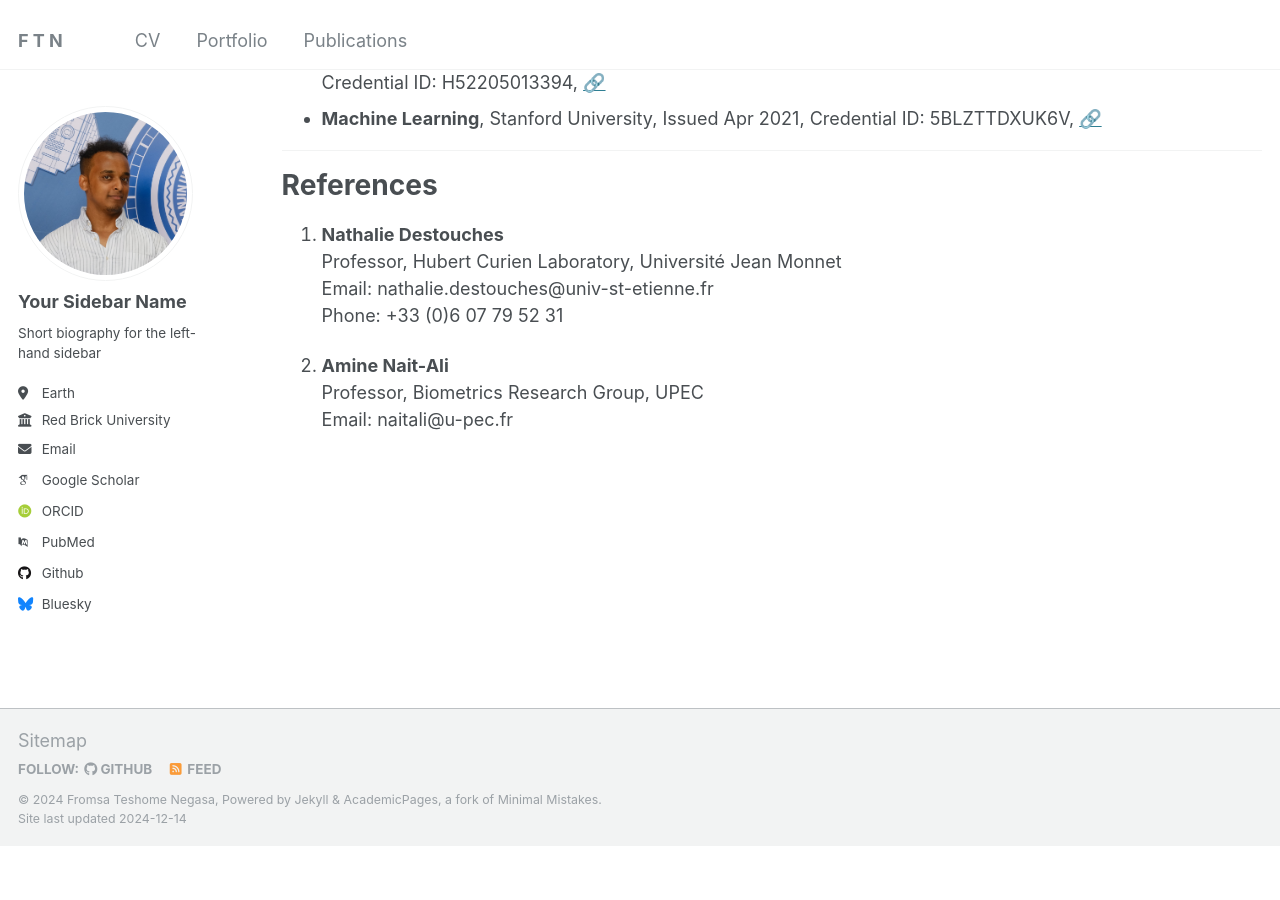
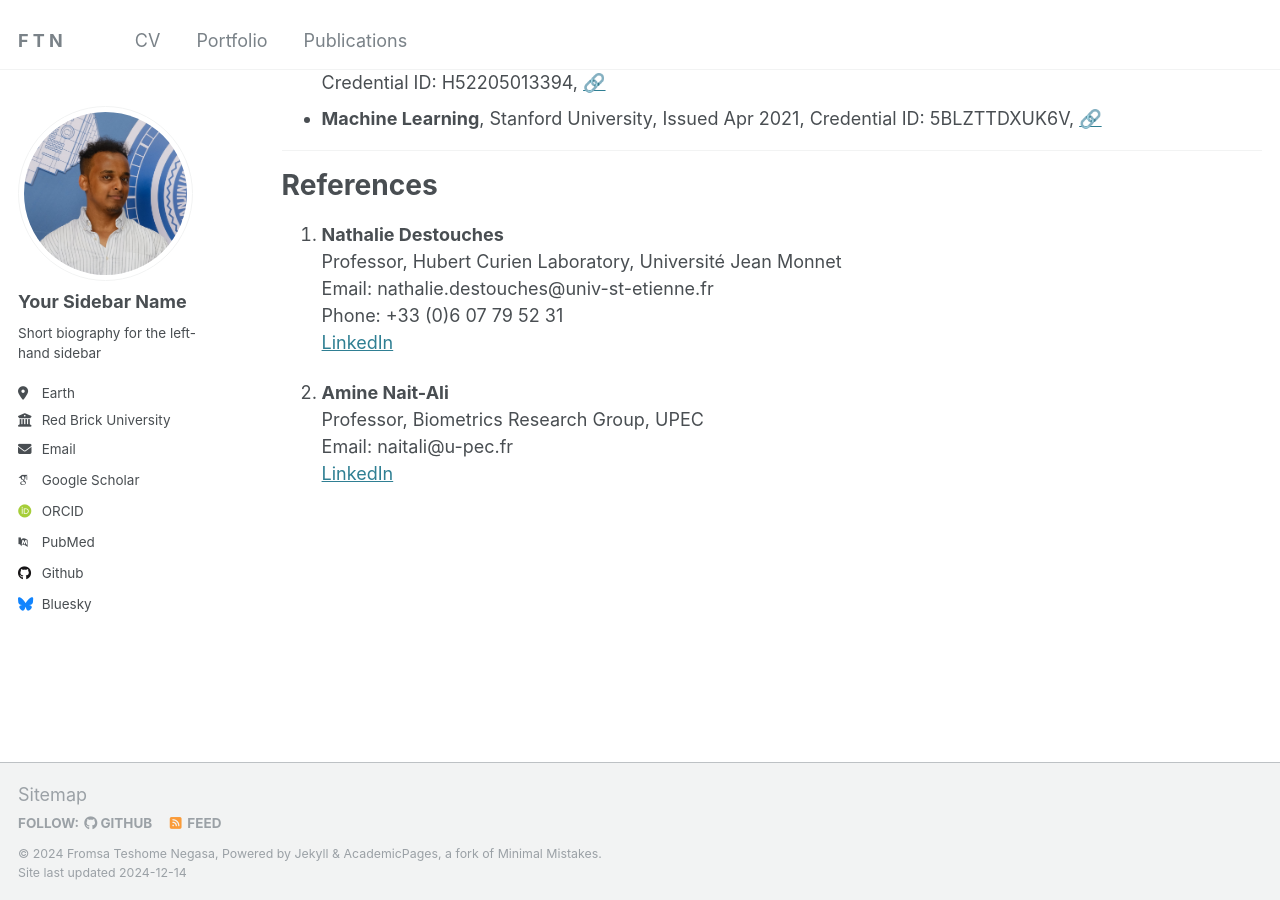
Before and after one commit to PHYRA47/phyra47.github.io, a Jekyll site: the page built from _pages/cv.md, in a window 1280 px wide and 900 px high, scrolled down 3010 px. Built offline with Jekyll 4.4.1, drawn with Linux system fonts in a browser that asks for light colours; emoji names are drawn with the system emoji font; some web fonts are replaced; before the commit the page ends 3856 px from its top, so only the background shows below that.

Commit message:
Revise CV page to add LinkedIn profiles for references

```diff
--- a/_pages/cv.md
+++ b/_pages/cv.md
@@ -125,10 +125,12 @@ Certifications
 References
 ======
 1. **Nathalie Destouches**
-   Professor, Hubert Curien Laboratory, Université Jean Monnet
-   Email: nathalie.destouches@univ-st-etienne.fr
-   Phone: +33 (0)6 07 79 52 31
+  Professor, Hubert Curien Laboratory, Université Jean Monnet
+  Email: nathalie.destouches@univ-st-etienne.fr
+  Phone: +33 (0)6 07 79 52 31
+  [LinkedIn](https://www.linkedin.com/in/nathalie-destouches-713605163/)
 
 2. **Amine Nait-Ali**
-   Professor, Biometrics Research Group, UPEC
-   Email: naitali@u-pec.fr
+  Professor, Biometrics Research Group, UPEC
+  Email: naitali@u-pec.fr
+  [LinkedIn](https://www.linkedin.com/in/amine-nait-ali-a56b5b22/)
```
